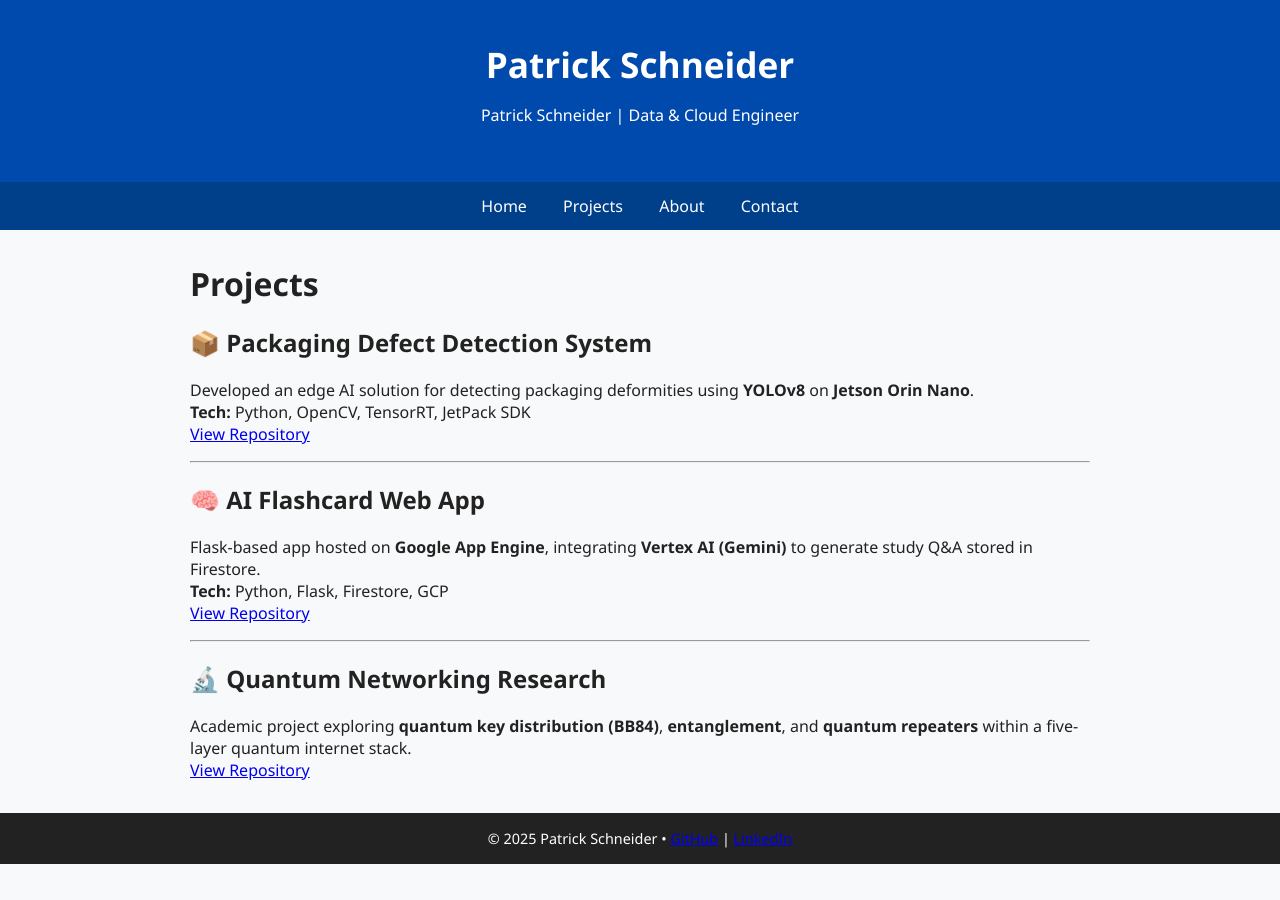
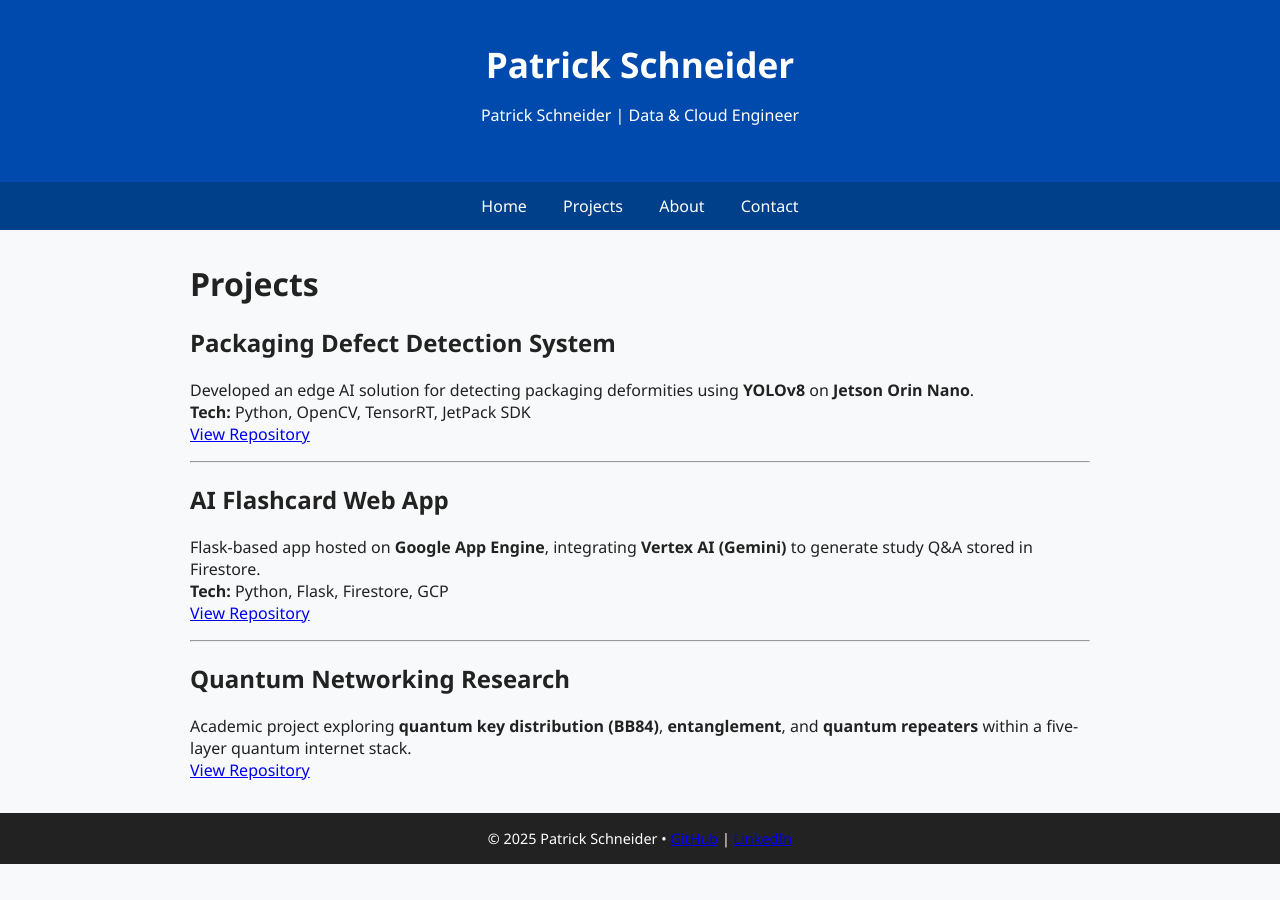
Before and after one commit to schnepat/schnepat.github.io, a Jekyll site: the page built from projects.md, in a window 1280 px wide. Built offline with Jekyll 4.4.1, drawn with Linux system fonts in a browser that asks for light colours.

```diff
--- a/projects.md
+++ b/projects.md
@@ -5,20 +5,20 @@ title: "Projects"
 
 # Projects
 
-## 📦 Packaging Defect Detection System {#packaging}
+## Packaging Defect Detection System {#packaging}
 Developed an edge AI solution for detecting packaging deformities using **YOLOv8** on **Jetson Orin Nano**.
 **Tech:** Python, OpenCV, TensorRT, JetPack SDK
 [View Repository](https://github.com/patrickschneider/packaging-defect-detector)
 
 ---
 
-## 🧠 AI Flashcard Web App {#flashcard}
+## AI Flashcard Web App {#flashcard}
 Flask-based app hosted on **Google App Engine**, integrating **Vertex AI (Gemini)** to generate study Q&A stored in Firestore.
 **Tech:** Python, Flask, Firestore, GCP
 [View Repository](https://github.com/patrickschneider/flashcard-ai-app)
 
 ---
 
-## 🔬 Quantum Networking Research {#quantum}
+## Quantum Networking Research {#quantum}
 Academic project exploring **quantum key distribution (BB84)**, **entanglement**, and **quantum repeaters** within a five-layer quantum internet stack.
 [View Repository](https://github.com/patrickschneider/quantum-networking)
```
